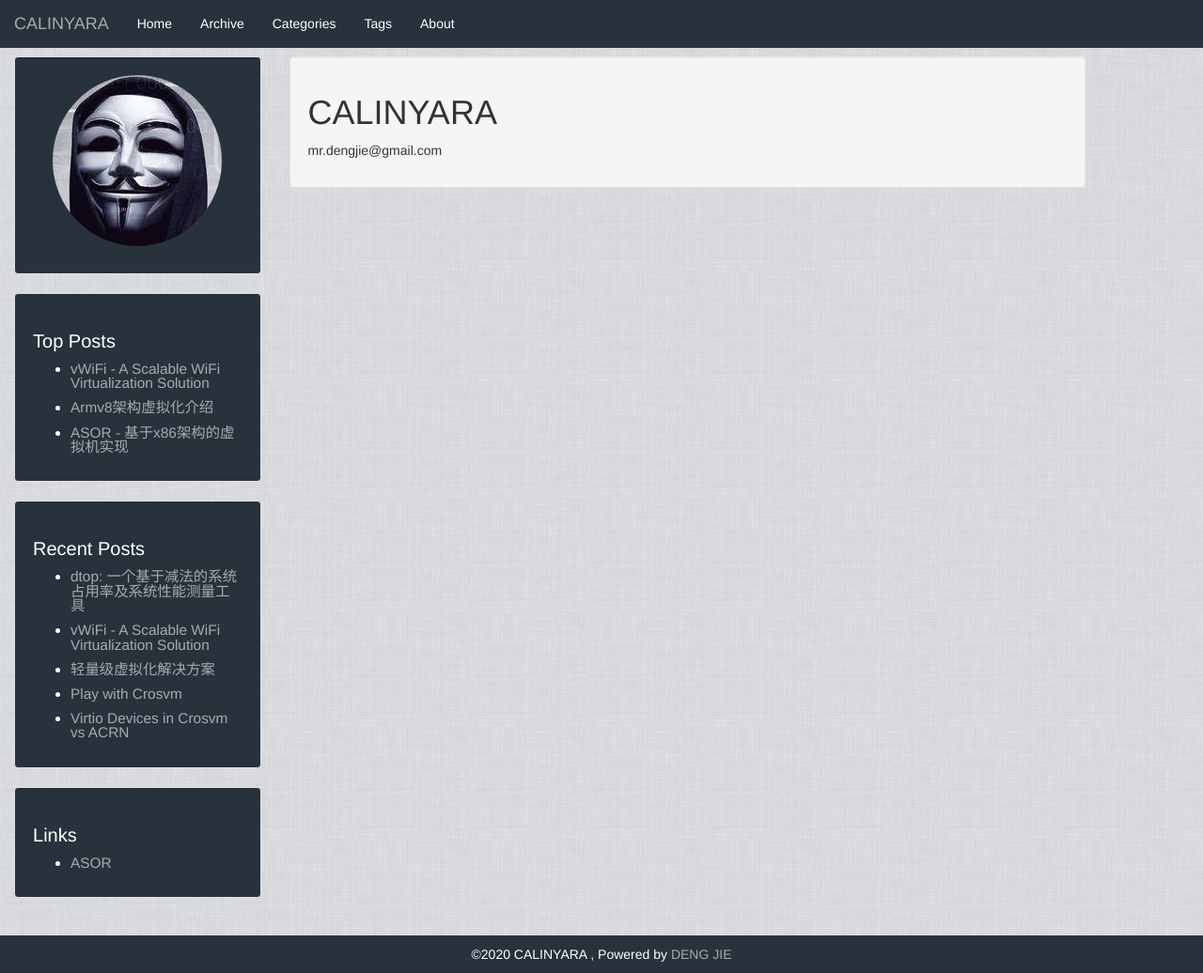
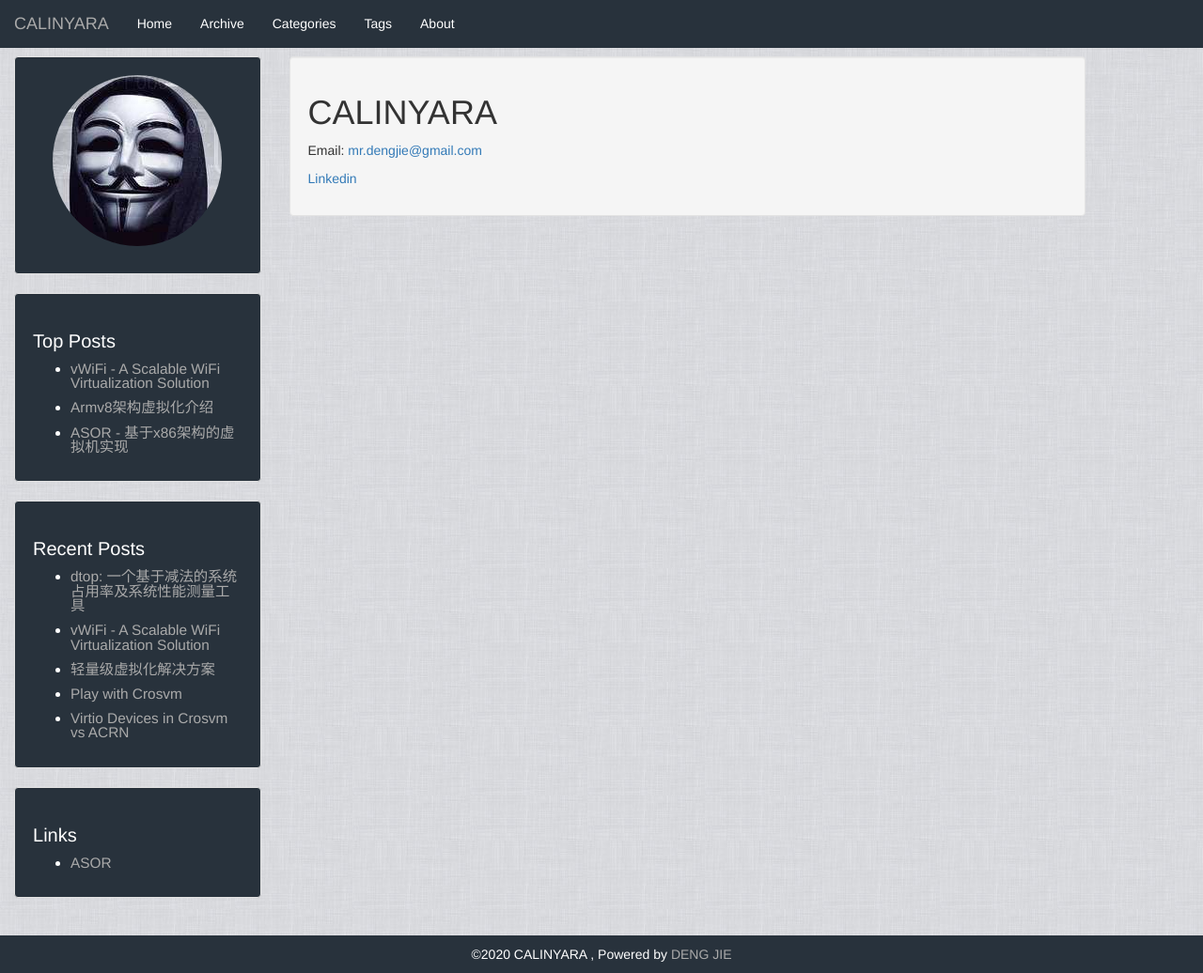
Before and after one commit to calinyara/calinyara.github.io, a Jekyll site: the page built from about.html, in a window 1280 px wide and 1036 px high. Shown: the whole window at 94% size. Built offline with Jekyll 4.4.1, drawn with Linux system fonts in a browser that asks for light colours.

Commit message:
update about

```diff
--- a/about.html
+++ b/about.html
@@ -4,5 +4,6 @@ layout: default
 
 <div class="well">
     <h1>CALINYARA</h1>
-    <p>mr.dengjie@gmail.com</p>
+    <p>Email: <a href="mailto:mr.dengjie@gmail.com">mr.dengjie@gmail.com</a></p>
+    <p><a href="https://www.linkedin.com/in/ddqre">Linkedin</a></p>
 </div>
```
